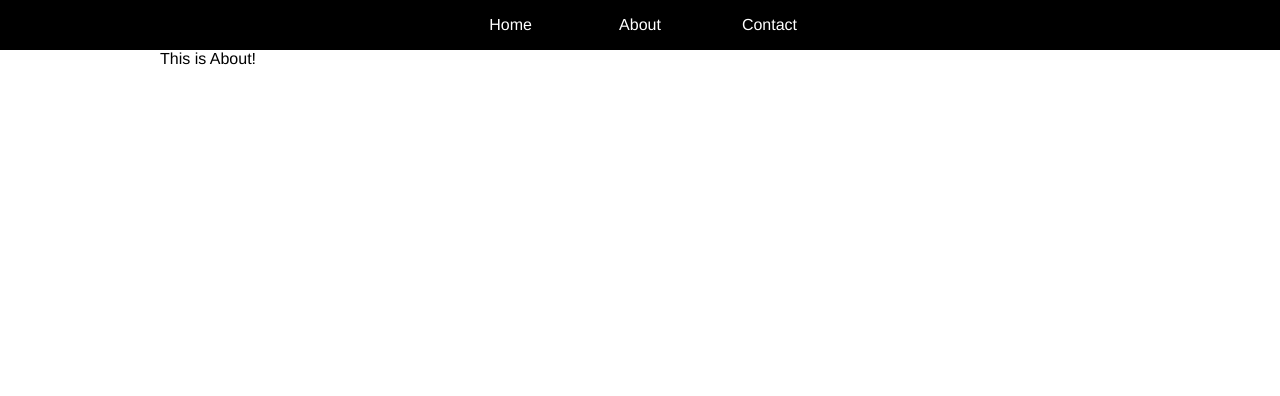
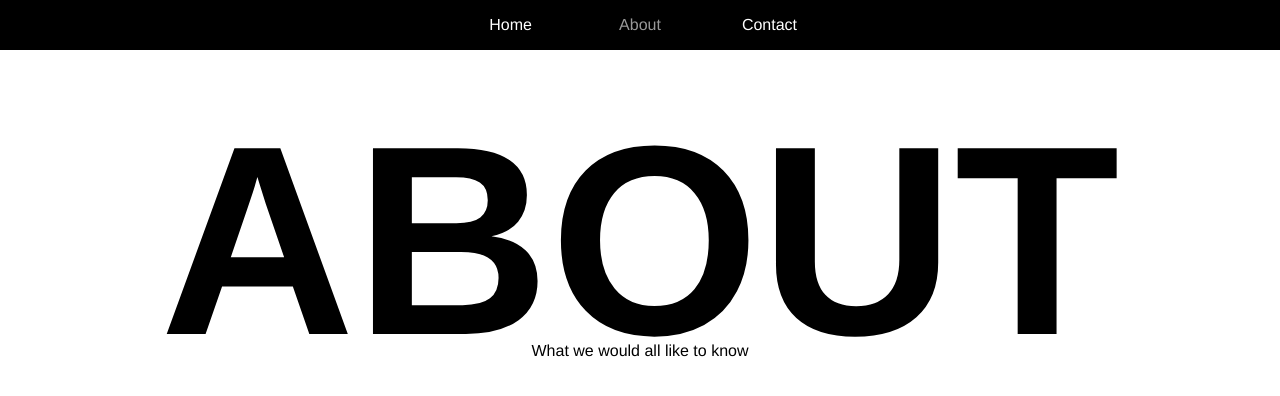
Before and after one commit to JoahG/target-practice, a plain HTML site: page index.html in a window 1280 px wide. Both pictures are taken after a click on the link "About". Drawn offline with nearby package versions, Linux system fonts and the light colour scheme.

Commit message:
It's working!!

```diff
--- a/index.html
+++ b/index.html
@@ -2,31 +2,66 @@
 <html>
 	<head>
 		<link rel="stylesheet" href="style.css" type="text/css">
-		<script src="script.js" type="javascript/js"></script>
+		<script src="http://code.jquery.com/jquery-latest.min.js" type="text/javascript"></script>
+
+		<script>
+			$(document).ready(function(){
+				if (document.location.hash === "") {
+					document.location.hash = "home"
+				}
+			});
+		</script>
 
 		<title>Target Practice</title>
 	</head>
 	<body>
-		<header>
-			<nav class="container">
-				<a href="#home">Home</a>
-				<a href="#about">About</a>
-				<a href="#contact">Contact</a>
-			</nav>
-		</header>
 		<div class="state" id="home">
+			<header>
+				<nav class="container">
+					<a href="#home" class="active">Home</a>
+					<a href="#about">About</a>
+					<a href="#contact">Contact</a>
+				</nav>
+			</header>
+
 			<div class="container">
-				This is Home!
+				<div class="bigtext">
+					<span id="home-big">Home</span>
+				</div>
+				<span>Where we all like to start.</span>
 			</div>
 		</div>
 		<div class="state" id="about">
+			<header>
+				<nav class="container">
+					<a href="#home">Home</a>
+					<a href="#about" class="active">About</a>
+					<a href="#contact">Contact</a>
+				</nav>
+			</header>
+
 			<div class="container">
-			This is About!
+				<div class="bigtext">
+					<span id="about-big">About</span>
+				</div>
+				<span>What we would all like to know</span>
 			</div>
 		</div>
 		<div class="state" id="contact">
+			<header>
+				<nav class="container">
+					<a href="#home">Home</a>
+					<a href="#about">About</a>
+					<a href="#contact" class="active">Contact</a>
+				</nav>
+			</header>
+
 			<div class="container">
-			This is Contact!
+				<div class="bigtext">
+					<span id="con-big">Con</span>
+					<span id="tact-big">tact</span>
+				</div>
+				<span>A concept too vague for words</span>
 			</div>
 		</div>
 	</body>
--- a/style.css
+++ b/style.css
@@ -15,7 +15,7 @@ em{font-style:italic;}
 /* END CSS RESET */
 
 body {
-	font-family: "Helvetica Neue", sans-serif;
+	font-family: "Helvetica", sans-serif;
 }
 
 a {
@@ -39,13 +39,50 @@ header nav a:hover {
 	color: #aaa;
 }
 
-header nav a:active {
+header nav a.active {
 	color: #999;
+	cursor: default;
 }
 
 .container {
 	width: 960px;
 	margin: auto;
+}
+
+.state div.bigtext {
+	margin-top: 90px;
+}
+
+.state div.bigtext span {
+	text-transform: uppercase;
+	font-weight: bold;
+	line-height: 0.75em;
+}
+
+.state div.bigtext span#con-big {
+	font-size: 431.9px;
+	word-spacing: 0.9px;
+}
+
+.state div.bigtext span#tact-big {
+	font-size: 359.9px;
+	word-spacing: 0.9px;
+}
+
+.state div.bigtext span#about-big {
+	font-size: 269.9px;
+	word-spacing: 0.9px;
+}
+
+.state div.bigtext span#home-big {
+	font-size: 319.9px;
+	word-spacing: 0.9;
+}
+
+.state > .container > span {
+	width: 100%;
+	display:block;
+	text-align: center;
 }
 
 .state:not(:target) {
```
